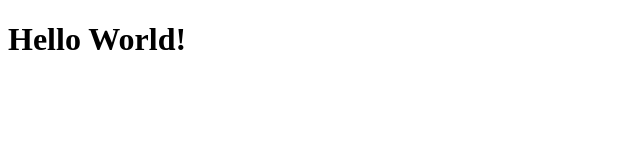
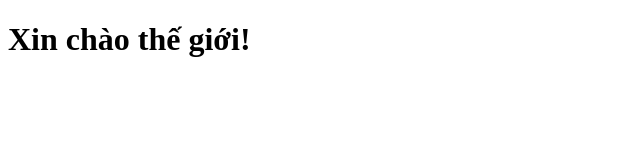
Before and after one commit to ntphi360/sac, a plain HTML site: page index.html in a window 1280 px wide. Shown: the whole page, without its empty margins (0-640 px from the left). Drawn offline with Linux system fonts and the light colour scheme.

Commit message:
Change to Tieng Viet

```diff
--- a/index.html
+++ b/index.html
@@ -6,6 +6,6 @@
   <title>Document</title>
 </head>
 <body>
-  <h1>Hello World!</h1>
+  <h1>Xin chào thế giới!</h1>
 </body>
 </html>
```
